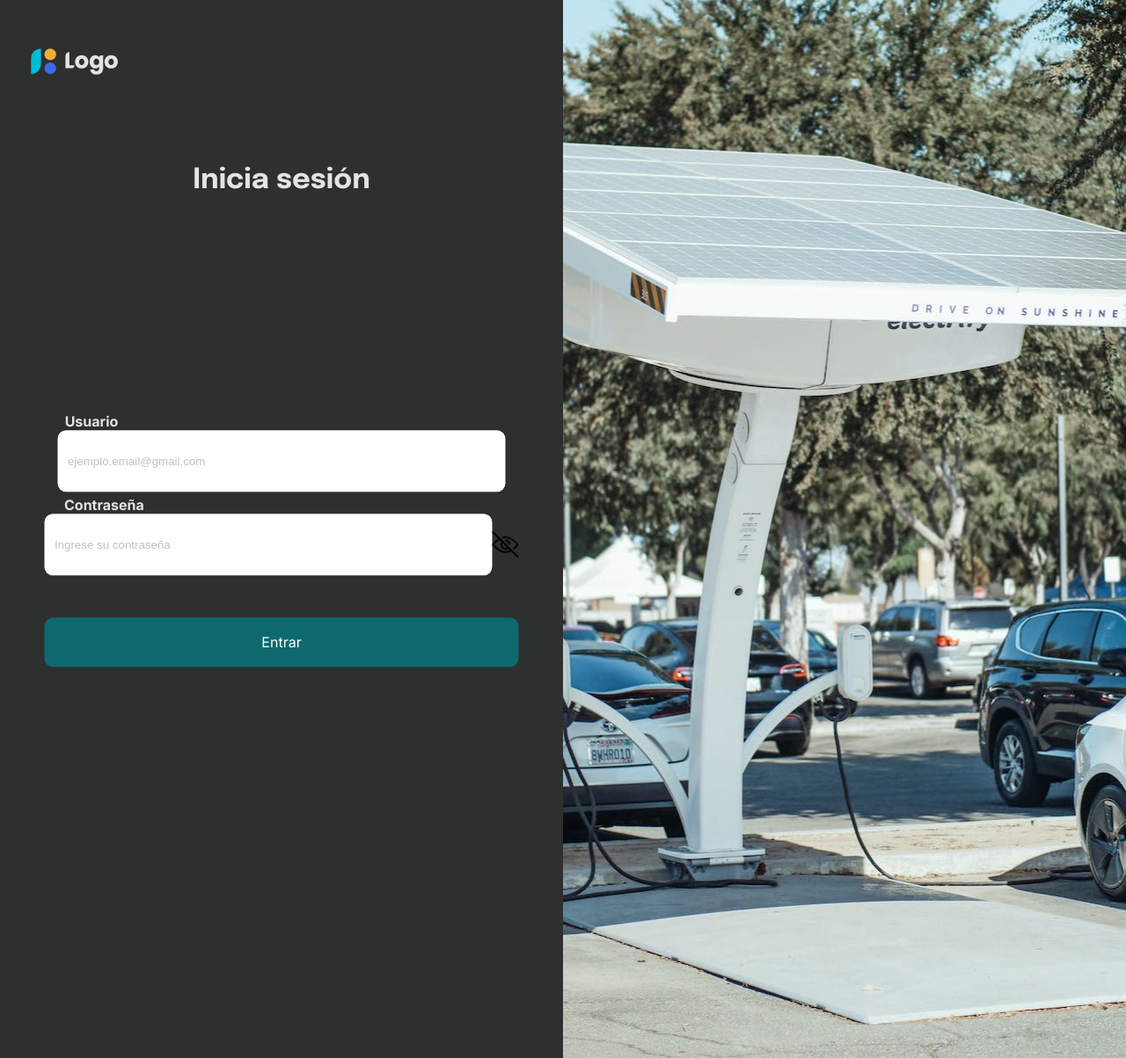
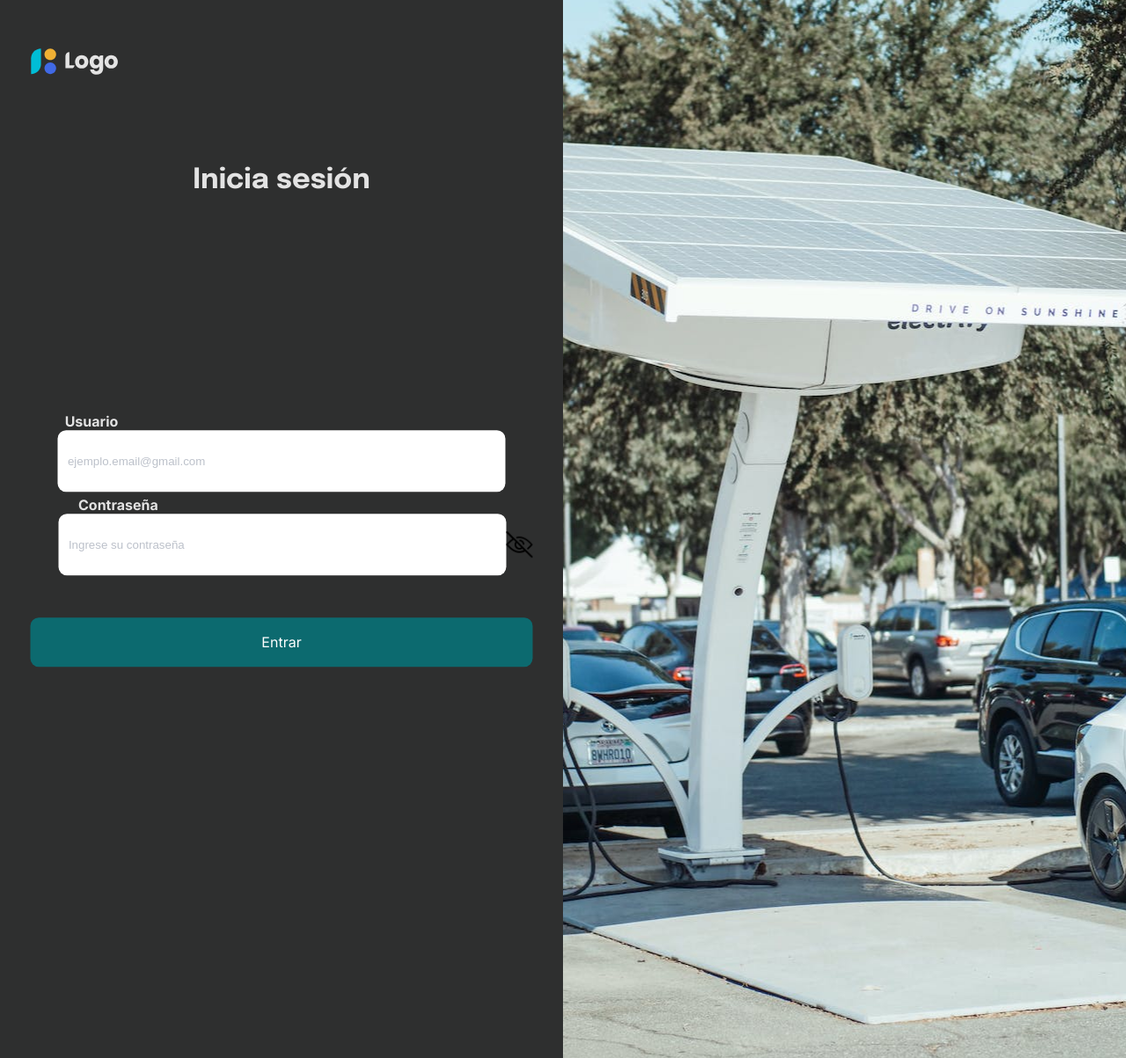
Before and after one commit to Murderd0ll/Wall-Ve-, a PHP site: page /Login.php in a window 1280 px wide. Shown: the whole page at 88% size. Run offline with PHP 8.4, Linux system fonts and the light colour scheme.

Commit message:
**Cambios de alineación en el ojito del login.

```diff
--- a/Wall-VE-main/Css/style.css
+++ b/Wall-VE-main/Css/style.css
@@ -73,9 +73,10 @@
     font-weight: bold;
 }
 
-/*Esto es el espacio entre inicio sesion- usuario y contraseña*/
+/*Esto es el espacio entre inicio sesionc- usuario y contraseña*/
 .tbox{
     padding-top: 0.3rem;
+
 }
 /*Esto es el el tamaño de la cajita donde ingresas datos*/
 .tbox input{
@@ -83,19 +84,28 @@
     /*width: 502px;*/
     width: 31.375rem;
     height: 4.25rem;
+
     outline: none;
     border: none;
     border-radius: 0.6rem;
     padding-left: 5px;
+
 }
 /*Login.php OJITO DEL PASSWORD*/
+ .tboxpass{
+  display:absolute;
+  padding-left: 2rem;
+}
 .tboxInput{
   display: flex;
+  flex-direction: row;
   align-items: center;
+
 }
 .tbox img{
   width: 30px;
   cursor: pointer;
+
 }
 
 ::placeholder{
@@ -113,6 +123,7 @@
     font-family: "Inter", sans-serif;
     font-size: 1rem;
     border-radius: 0.6rem;
+    cursor: pointer;
 }
 #errorMsj{
   color:#C12126FF;
```
